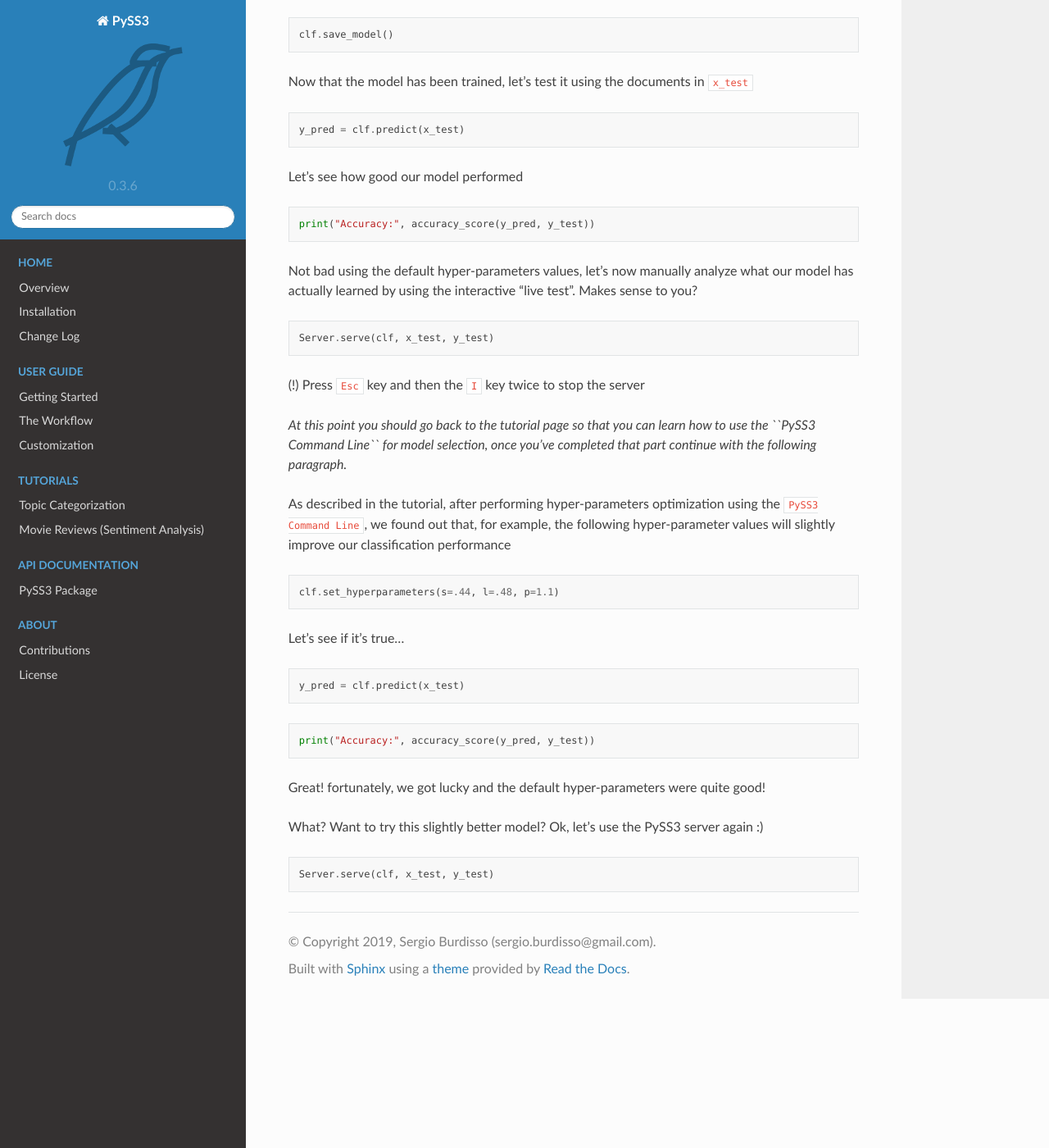
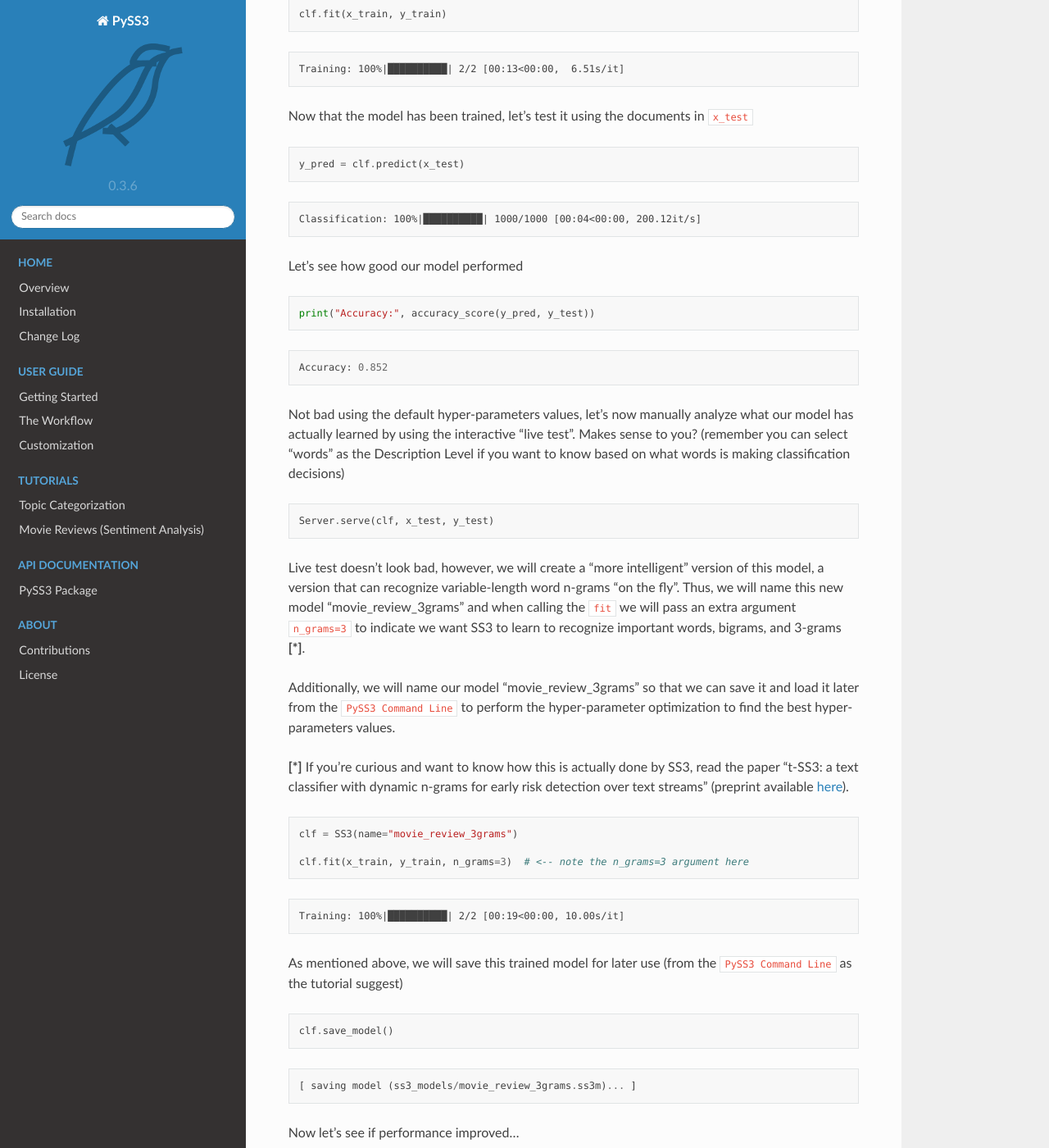
Before and after one commit to sergioburdisso/pyss3, a Sphinx documentation site: the page built from docs/tutorials/movie-review-notebook.rst, in a window 1280 px wide and 1400 px high, scrolled down 1319 px. Shown: the whole window at 82% size. Built offline with Sphinx 7.4.7 and the Read the Docs theme 2.0.0, drawn with Linux system fonts in a browser that asks for light colours; some of the changed text lies outside the part shown.

Commit message:
movie_review jupyter notebook updated, readme added t-ss3

```diff
--- a/docs/tutorials/movie-review-notebook.rst
+++ b/docs/tutorials/movie-review-notebook.rst
@@ -49,6 +45,14 @@ What are the default hyper-parameter values? let's see
     print("Significance(l):", l)
     print("Sanction(p):", p)
 
+
+.. parsed-literal::
+
+    Smoothness(s): 0.45
+    Significance(l): 0.5
+    Sanction(p): 1
+
+
 Ok, now let's load the training and the test set using the
 ``load_from_files`` function from ``pyss3.util`` as follow:
 
@@ -57,18 +61,23 @@ Ok, now let's load the training and the test set using the
     x_train, y_train = Dataset.load_from_files("datasets/movie_review/train")
     x_test, y_test = Dataset.load_from_files("datasets/movie_review/test")
 
+
 Let's train our model...
+
+Note that we don't have to create any document-term matrix! we are using
+just the plain ``x_train`` documents :D cool uh? (SS3 creates language
+model for each category and therefore it doesn't need to create any
+document-term matrices)
 
 .. code:: python
 
     clf.fit(x_train, y_train)
 
-Additionally, we will save this trained model for later use (from the
-``PySS3 Command Line`` as the tutorial suggest)
 
-.. code:: python
+.. parsed-literal::
 
-    clf.save_model()
+     Training: 100%|██████████| 2/2 [00:13<00:00,  6.51s/it]
+
 
 Now that the model has been trained, let's test it using the documents
 in ``x_test``
@@ -77,25 +86,109 @@ in ``x_test``
 
     y_pred = clf.predict(x_test)
 
+.. parsed-literal::
+
+     Classification: 100%|██████████| 1000/1000 [00:04<00:00, 200.12it/s]
+
 Let's see how good our model performed
 
 .. code:: python
 
     print("Accuracy:", accuracy_score(y_pred, y_test))
 
+
+.. parsed-literal::
+
+    Accuracy: 0.852
+
+
 Not bad using the default hyper-parameters values, let's now manually
 analyze what our model has actually learned by using the interactive
-"live test". Makes sense to you?
+"live test". Makes sense to you? (remember you can select "words" as the
+Description Level if you want to know based on what words is making
+classification decisions)
 
 .. code:: python
 
     Server.serve(clf, x_test, y_test)
 
-(!) Press ``Esc`` key and then the ``I`` key twice to stop the server
+Live test doesn't look bad, however, we will create a "more intelligent"
+version of this model, a version that can recognize variable-length word
+n-grams "on the fly". Thus, we will name this new model
+"movie\_review\_3grams" and when calling the ``fit`` we will pass an
+extra argument ``n_grams=3`` to indicate we want SS3 to learn to
+recognize important words, bigrams, and 3-grams **[*]**.
 
-*At this point you should go back to the tutorial page so that you can
-learn how to use the ``PySS3 Command Line`` for model selection, once
-you've completed that part continue with the following paragraph.*
+Additionally, we will name our model "movie\_review\_3grams" so that we
+can save it and load it later from the ``PySS3 Command Line`` to perform
+the hyper-parameter optimization to find the best hyper-parameters
+values.
+
+**[*]** If you're curious and want to know how this is actually
+done by SS3, read the paper "t-SS3: a text classifier with dynamic
+n-grams for early risk detection over text streams" (preprint available
+`here <https://arxiv.org/abs/1911.06147>`__).
+
+.. code:: python
+
+    clf = SS3(name="movie_review_3grams")
+
+    clf.fit(x_train, y_train, n_grams=3)  # <-- note the n_grams=3 argument here
+
+
+.. parsed-literal::
+
+     Training: 100%|██████████| 2/2 [00:19<00:00, 10.00s/it]
+
+
+As mentioned above, we will save this trained model for later use (from
+the ``PySS3 Command Line`` as the tutorial suggest)
+
+.. code:: python
+
+    clf.save_model()
+
+
+.. parsed-literal::
+
+    [ saving model (ss3_models/movie_review_3grams.ss3m)... ]
+
+
+Now let's see if performance improved...
+
+.. code:: python
+
+    y_pred = clf.predict(x_test)
+
+
+.. parsed-literal::
+
+     Classification: 100%|██████████| 1000/1000 [00:05<00:00, 195.64it/s]
+
+
+.. code:: python
+
+    print("Accuracy:", accuracy_score(y_pred, y_test))
+
+
+.. parsed-literal::
+
+    Accuracy: 0.855
+
+
+Yeah, the accuracy slightly improved but more importantly, we should now
+see that the model has learned "more intelligent patterns" involving
+sequences of words when using the interactive "live test" to observe
+what our model has learned (like "was supposed to", "has nothing to",
+"low budget", "your money", etc. for the "negative" class). Let's see...
+
+.. code:: python
+
+    Server.serve(clf, x_test, y_test)
+
+**At this point you should go back to the tutorial page so that you can
+learn how to use the PySS3 Command Line for model selection, once
+you've completed that part continue with the following paragraph.**
 
 As described in the tutorial, after performing hyper-parameters
 optimization using the ``PySS3 Command Line``, we found out that, for
@@ -112,16 +205,21 @@ Let's see if it's true...
 
     y_pred = clf.predict(x_test)
 
+
+.. parsed-literal::
+
+     Classification: 100%|██████████| 1000/1000 [00:06<00:00, 148.17it/s]
+
+
 .. code:: python
 
     print("Accuracy:", accuracy_score(y_pred, y_test))
 
-Great! fortunately, we got lucky and the default hyper-parameters were
-quite good!
 
-What? Want to try this slightly better model? Ok, let's use the PySS3
-server again :)
+.. parsed-literal::
 
-.. code:: python
+    Accuracy: 0.861
 
-    Server.serve(clf, x_test, y_test)
+
+Great! accuracy improved. Fortunately, this time we got lucky and the
+default hyper-parameters were also quite good.
```
Also changed, not shown: other parts of docs/tutorials/movie-review-notebook.rst (+3 -7 lines), README.md (+2 -0 lines), 3 other files.
